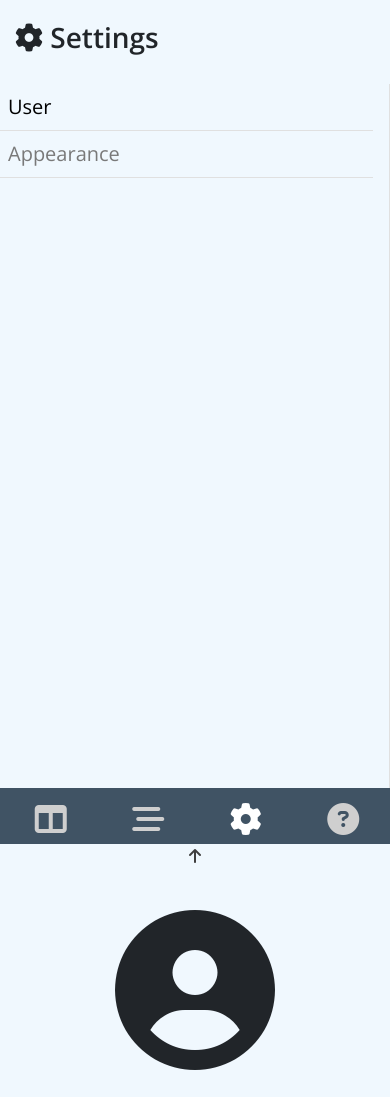
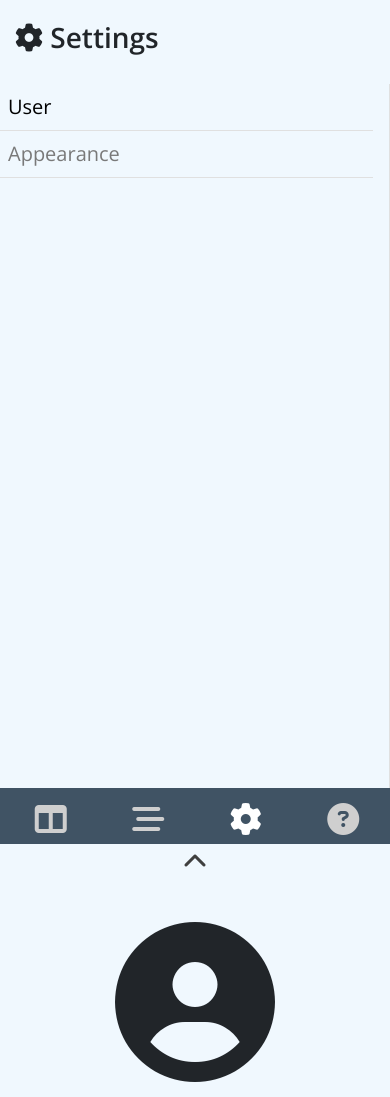
Before and after one commit to Raader/project-todo, a React (Create React App) app in the folder client/: page /settings in a window 390 px wide. Shown: the top 1097 px of the page. Built offline with nearby package versions, Linux system fonts and the light colour scheme; a web font is replaced by a local one.

Commit message:
returner changes

```diff
--- a/client/src/App.css
+++ b/client/src/App.css
@@ -69,11 +69,10 @@
 
 .returner {
   display: none;
-  padding: 0.5rem;
   color: rgb(63, 63, 63);
   cursor: pointer;
-  padding-right: 1rem;
-  padding-left: 1rem;
+  text-align: center;
+  font-size: 1.5rem;
 }
 
 .returner:hover {
@@ -100,6 +99,6 @@
     font-size: 3rem;
   }
   .returner {
-    display: inline;
+    display: block;
   }
 }
--- /dev/null
+++ b/client/src/components/Returner.js
@@ -0,0 +1,7 @@
+export function Returner(props) {
+  return (
+    <div className="returner" onClick={() => (window.location.href = "#")}>
+      <i class="fas fa-chevron-up"></i>
+    </div>
+  );
+}
--- a/client/src/components/TodoSection.js
+++ b/client/src/components/TodoSection.js
@@ -20,6 +20,7 @@ import {
 } from "../features/project/projectSlice";
 import { useEffect, useState } from "react";
 import { SideTasks } from "./SideTasks";
+import { Returner } from "./Returner";
 export function TodoSection(props) {
   const todo = useSelector(selectCurrentTodo);
   const dispatch = useDispatch();
@@ -57,6 +58,7 @@ export function TodoSection(props) {
   }, [todo]);
   return (
     <div className="inspect-main" id="inspect">
+      <Returner></Returner>
       <Section>
         <div className="inspect-menu">
           <span
@@ -76,12 +78,6 @@ export function TodoSection(props) {
 
           <span className="append">
             <Dropdown>
-              <span
-                className="returner"
-                onClick={() => (window.location.href = "#")}
-              >
-                <i class="fas fa-arrow-up"></i>
-              </span>
               <Dropdown.Toggle
                 variant="no-btn"
                 id="dropdown-basic"
--- a/client/src/components/UserSettings.js
+++ b/client/src/components/UserSettings.js
@@ -2,6 +2,7 @@ import { Button } from "react-bootstrap";
 import { useDispatch, useSelector } from "react-redux";
 import { useHistory } from "react-router";
 import { logoutUser, selectUser } from "../features/user/userSlice";
+import { Returner } from "./Returner";
 
 export function UserSettings() {
   const dispatch = useDispatch();
@@ -9,9 +10,7 @@ export function UserSettings() {
   const user = useSelector(selectUser);
   return (
     <div className="us-cont">
-      <span className="returner" onClick={() => (window.location.href = "#")}>
-        <i class="fas fa-arrow-up"></i>
-      </span>
+      <Returner></Returner>
       <div className="us-portrait">
         <i className="fas fa-user-circle"></i>
       </div>
--- a/client/src/components/pages/SelectProject.js
+++ b/client/src/components/pages/SelectProject.js
@@ -12,6 +12,7 @@ import { selectUser } from "../../features/user/userSlice";
 import "../../styles/ChangeProject.css";
 import { useHistory } from "react-router-dom";
 import { CreateProject } from "../CreateProject";
+import { Returner } from "../Returner";
 
 export function SelectProject(props) {
   const dispatch = useDispatch();
@@ -83,6 +84,7 @@ export function SelectProject(props) {
           </Col>
           <Col sm className="no-padding">
             <div className="project-inspect" id="pinspect">
+              <Returner></Returner>
               <div className="project-inspect-header">
                 <i class="fas fa-bars"></i>{" "}
                 <input
@@ -93,14 +95,6 @@ export function SelectProject(props) {
                     dispatch(editProject({ id: selected.id, name }));
                   }}
                 ></input>
-                <span className="append">
-                  <span
-                    className="returner"
-                    onClick={() => (window.location.href = "#")}
-                  >
-                    <i class="fas fa-arrow-up"></i>
-                  </span>
-                </span>
               </div>
               <div className="project-inspect-body">
                 <textarea
```
